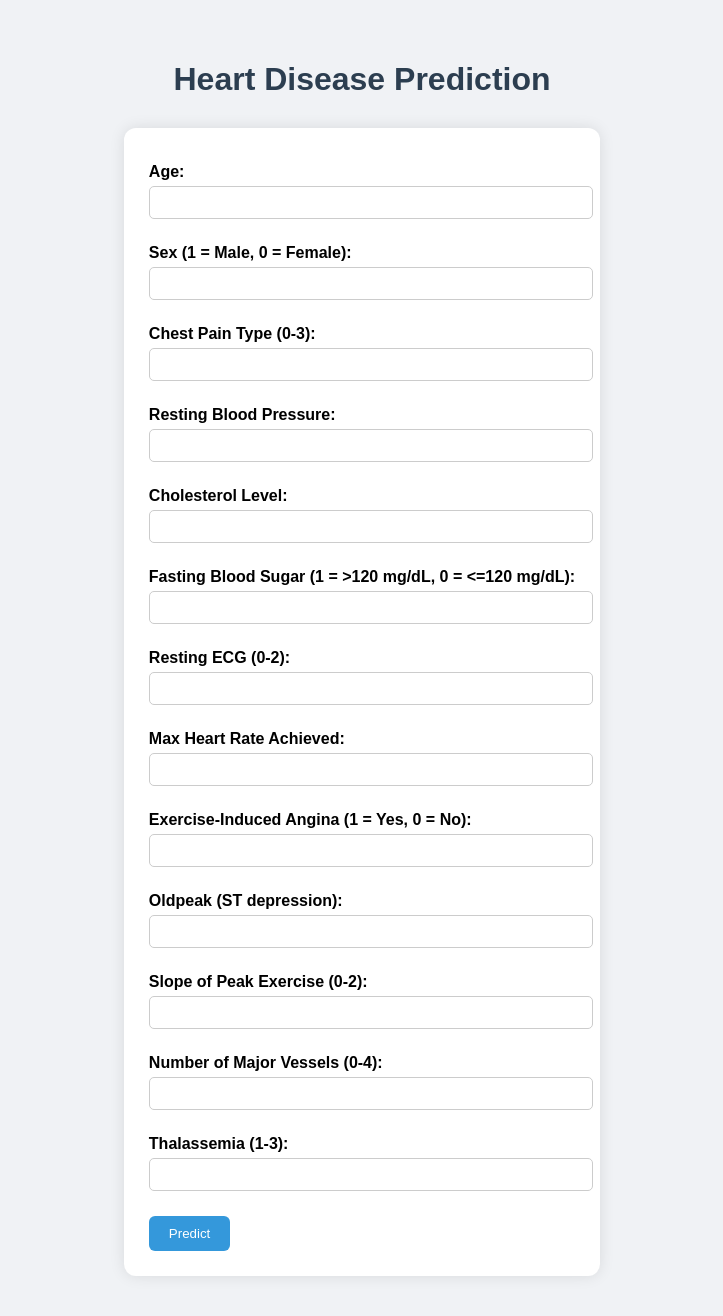
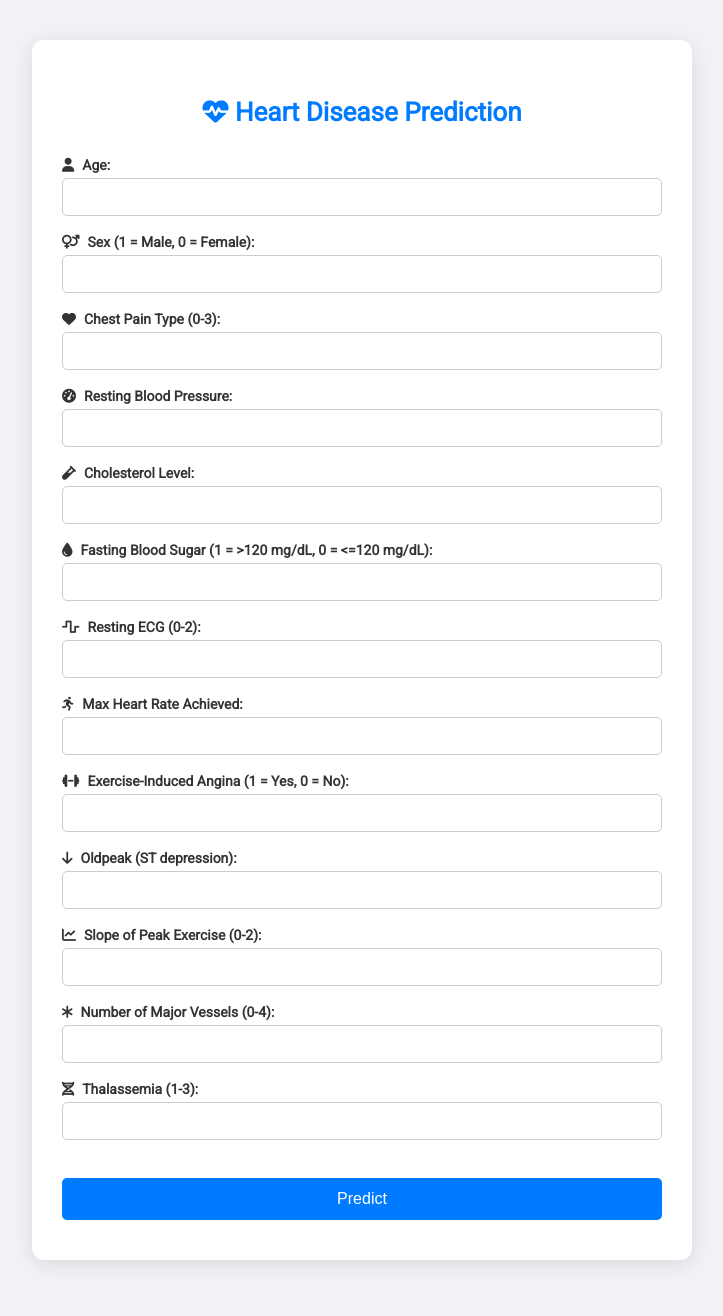
Before and after one commit to Key-shuv/heart-disease-predictor, a Flask app: page / in a window 1280 px wide. Shown: the whole page, without its empty margins (278-1001 px from the left). After the commit the page ends 1264 px from the top, so only its background shows below. Run offline with Flask 3, Linux system fonts and the light colour scheme; parts of the project's set-up code (start-up, migrations or seed data) failed here and were passed over.

Commit message:
Enhance UX: Icons, confirmation popup, animations

```diff
--- a/static/style.css
+++ b/static/style.css
@@ -1,50 +1,91 @@
+/* General Styling */
 body {
-    font-family: Arial, sans-serif;
+    font-family: 'Roboto', sans-serif;
+    background-color: #f0f2f5;
     text-align: center;
-    background-color: #f0f2f5;
-    margin: 0;
-    padding: 40px;
+    margin: 20px;
 }
 
-h1 {
-    color: #2c3e50;
-    margin-bottom: 30px;
+.container {
+    max-width: 600px;
+    background: white;
+    padding: 40px 30px;
+    border-radius: 12px;
+    box-shadow: 0 4px 20px rgba(0, 0, 0, 0.1);
+    margin: auto;
+    margin-top: 40px;
 }
 
-form {
-    display: inline-block;
-    background: white;
-    padding: 25px;
-    border-radius: 12px;
-    box-shadow: 0 0 15px rgba(0, 0, 0, 0.1);
+/* Headline */
+h1 {
+    color: #007bff;
+    margin-bottom: 30px;
+    font-size: 26px;
+}
+
+/* Form Group */
+.form-group {
     text-align: left;
+    margin-bottom: 18px;
 }
 
 label {
-    display: block;
-    margin-top: 10px;
     font-weight: bold;
+    display: flex;
+    align-items: center;
+    gap: 8px;
+    margin-bottom: 5px;
+    font-size: 14px;
+    color: #333;
 }
 
+/* Input Styling */
 input {
     width: 100%;
-    padding: 8px;
-    margin-top: 5px;
-    margin-bottom: 15px;
+    padding: 10px;
+    font-size: 14px;
+    border-radius: 5px;
     border: 1px solid #ccc;
-    border-radius: 5px;
+    box-sizing: border-box;
+    transition: all 0.3s ease;
 }
 
+input:focus {
+    border-color: #007bff;
+    outline: none;
+    box-shadow: 0 0 6px rgba(0, 123, 255, 0.4);
+}
+
+/* Button Styling */
 button {
-    background-color: #3498db;
+    background-color: #007bff;
     color: white;
-    padding: 10px 20px;
+    padding: 12px;
+    font-size: 16px;
     border: none;
-    border-radius: 6px;
     cursor: pointer;
-    margin-top: 10px;
+    margin-top: 20px;
+    border-radius: 5px;
+    width: 100%;
+    transition: all 0.3s ease;
 }
 
 button:hover {
-    background-color: #2980b9;
+    background-color: #0056b3;
+    transform: scale(1.02);
 }
+
+/* Responsive Design */
+@media (max-width: 600px) {
+    .container {
+        padding: 25px 20px;
+    }
+
+    input, button {
+        font-size: 15px;
+    }
+
+    label {
+        font-size: 13px;
+    }
+}
--- a/templates/index.html
+++ b/templates/index.html
@@ -5,80 +5,107 @@
     <meta name="viewport" content="width=device-width, initial-scale=1.0">
     <meta name="description" content="Heart Disease Prediction Form using Machine Learning.">
     <title>Heart Disease Predictor</title>
+
+    <!-- Google Font -->
+    <link href="https://fonts.googleapis.com/css2?family=Roboto&display=swap" rel="stylesheet">
+
+    <!-- Font Awesome Icons -->
+    <link rel="stylesheet" href="https://cdnjs.cloudflare.com/ajax/libs/font-awesome/6.5.0/css/all.min.css">
+
+    <!-- Link to Custom CSS -->
     <link rel="stylesheet" type="text/css" href="{{ url_for('static', filename='style.css') }}">
 </head>
 <body>
     <div class="container">
-        <h1>Heart Disease Prediction</h1>
+        <h1><i class="fas fa-heartbeat"></i> Heart Disease Prediction</h1>
         <form action="/predict" method="post">
 
             <div class="form-group">
-                <label for="age">Age:</label>
+                <label for="age"><i class="fas fa-user"></i> Age:</label>
                 <input type="number" name="age" id="age" required>
             </div>
 
             <div class="form-group">
-                <label for="sex">Sex (1 = Male, 0 = Female):</label>
+                <label for="sex"><i class="fas fa-venus-mars"></i> Sex (1 = Male, 0 = Female):</label>
                 <input type="number" name="sex" id="sex" required>
             </div>
 
             <div class="form-group">
-                <label for="cp">Chest Pain Type (0-3):</label>
+                <label for="cp"><i class="fas fa-heart"></i> Chest Pain Type (0-3):</label>
                 <input type="number" name="cp" id="cp" required>
             </div>
 
             <div class="form-group">
-                <label for="trestbps">Resting Blood Pressure:</label>
+                <label for="trestbps"><i class="fas fa-tachometer-alt"></i> Resting Blood Pressure:</label>
                 <input type="number" name="trestbps" id="trestbps" required>
             </div>
 
             <div class="form-group">
-                <label for="chol">Cholesterol Level:</label>
+                <label for="chol"><i class="fas fa-vial"></i> Cholesterol Level:</label>
                 <input type="number" name="chol" id="chol" required>
             </div>
 
             <div class="form-group">
-                <label for="fbs">Fasting Blood Sugar (1 = >120 mg/dL, 0 = <=120 mg/dL):</label>
+                <label for="fbs"><i class="fas fa-tint"></i> Fasting Blood Sugar (1 = >120 mg/dL, 0 = <=120 mg/dL):</label>
                 <input type="number" name="fbs" id="fbs" required>
             </div>
 
             <div class="form-group">
-                <label for="restecg">Resting ECG (0-2):</label>
+                <label for="restecg"><i class="fas fa-wave-square"></i> Resting ECG (0-2):</label>
                 <input type="number" name="restecg" id="restecg" required>
             </div>
 
             <div class="form-group">
-                <label for="thalach">Max Heart Rate Achieved:</label>
+                <label for="thalach"><i class="fas fa-running"></i> Max Heart Rate Achieved:</label>
                 <input type="number" name="thalach" id="thalach" required>
             </div>
 
             <div class="form-group">
-                <label for="exang">Exercise-Induced Angina (1 = Yes, 0 = No):</label>
+                <label for="exang"><i class="fas fa-dumbbell"></i> Exercise-Induced Angina (1 = Yes, 0 = No):</label>
                 <input type="number" name="exang" id="exang" required>
             </div>
 
             <div class="form-group">
-                <label for="oldpeak">Oldpeak (ST depression):</label>
+                <label for="oldpeak"><i class="fas fa-arrow-down"></i> Oldpeak (ST depression):</label>
                 <input type="number" name="oldpeak" id="oldpeak" step="0.1" required>
             </div>
 
             <div class="form-group">
-                <label for="slope">Slope of Peak Exercise (0-2):</label>
+                <label for="slope"><i class="fas fa-chart-line"></i> Slope of Peak Exercise (0-2):</label>
                 <input type="number" name="slope" id="slope" required>
             </div>
 
             <div class="form-group">
-                <label for="ca">Number of Major Vessels (0-4):</label>
+                <label for="ca"><i class="fas fa-asterisk"></i> Number of Major Vessels (0-4):</label>
                 <input type="number" name="ca" id="ca" required>
             </div>
 
             <div class="form-group">
-                <label for="thal">Thalassemia (1-3):</label>
+                <label for="thal"><i class="fas fa-dna"></i> Thalassemia (1-3):</label>
                 <input type="number" name="thal" id="thal" required>
             </div>
 
             <button type="submit">Predict</button>
         </form>
     </div>
+
+    <!-- Confirmation Script -->
+    <script>
+        document.querySelector("form").addEventListener("submit", function(e) {
+            const fields = ["age", "sex", "cp", "trestbps", "chol"];
+            let summary = "Confirm your key inputs:\n\n";
+
+            fields.forEach(id => {
+                const val = document.getElementById(id).value;
+                summary += `${id.toUpperCase()}: ${val}\n`;
+            });
+
+            summary += "\nContinue?";
+
+            if (!confirm(summary)) {
+                e.preventDefault();
+            }
+        });
+    </script>
 </body>
 </html>
```
